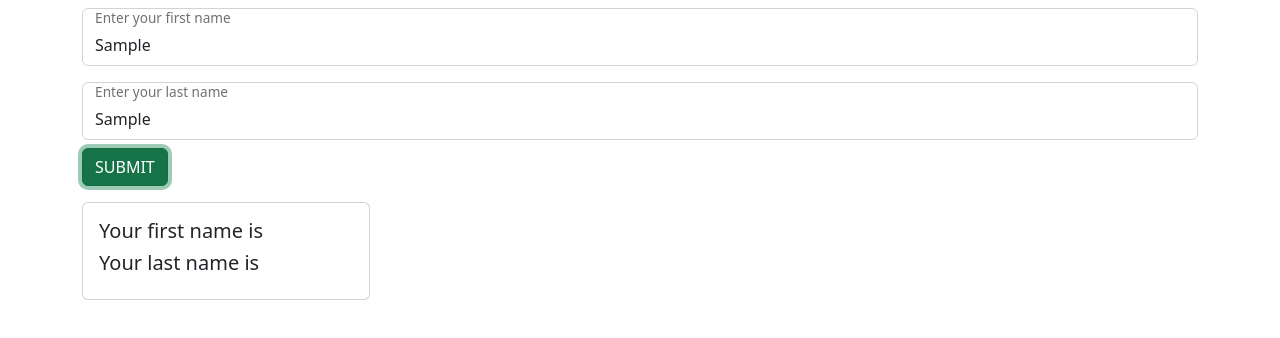
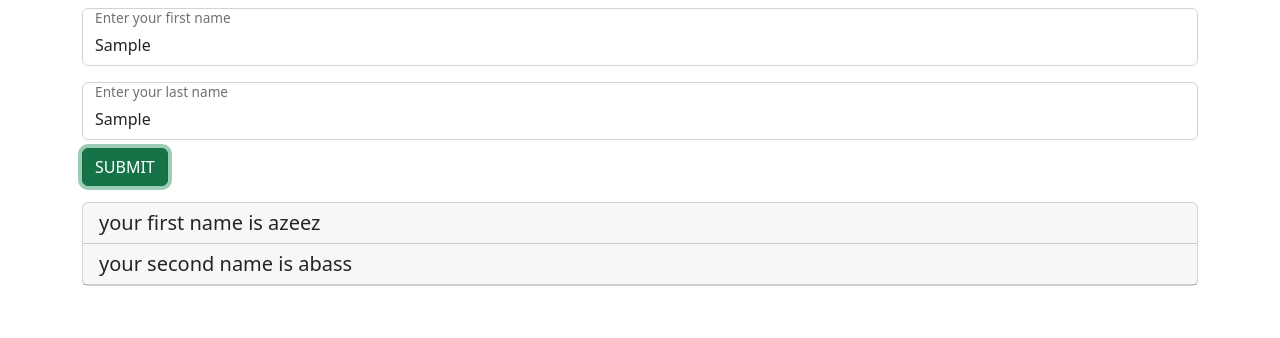
Before and after one commit to Abassgold/level2test, a plain HTML site: page index.html in a window 1280 px wide. Both pictures are taken after typing "Sample", "Sample" into the empty fields and a click on the button "SUBMIT". Drawn offline with Linux system fonts and the light colour scheme.

Commit message:
second commit

```diff
--- a/index.html
+++ b/index.html
@@ -11,45 +11,41 @@
 <body>
     <div class="container">
         <div class="py-2 form-floating">
-            <input type="text" id="firstName" class=" form-control" placeholder="Enter">
+            <input type="text" id="input1" class=" form-control" placeholder="Enter">
             <label for="" class=" form-label">Enter your first name</label>
         </div>
         <div class="py-2 form-floating">
-            <input type="text" id="lastName" class=" form-control" placeholder="enter">
+            <input type="text" id="input2" class=" form-control" placeholder="enter">
             <label for="" class=" form-label">Enter your last name</label>
         </div>
-        <button class=" btn btn-success text-white mb-3" onclick="display()" id="submit">SUBMIT</button>
-        <div id="show"></div>
+        <button class=" btn btn-success text-white mb-3" onclick="show()" id="submit">SUBMIT</button>
+        <div id="showing"></div>
 
     </div>
 
     <script>
-        let a = document.getElementById("firstName").value;
-        let b = document.getElementById("lastName").value;
 
-        class nameTodo {
+
+        class nametodo {
             constructor(a, b) {
-                    this.firstname = a,
-                    this.lastname = b
+              this.a = a;
+              this.b = b;
             }
 
-           display () {
-            show.innerHTML = `
-            <div class="card" style="width: 18rem;">
-                <div class="card-body">
-                  <h5 class="card-title">Your first name is ${this.firstname}</h5>
-                  <h5 class="card-title">Your last name is ${this.lastname}</h5>
+            result() {
+                showing.innerHTML +=`
+              <div class="card">
+                <h5 class="card-header">your first name is ${this.a}</h5>
+                <h5 class="card-header">your second name is ${this.b}</h5>
+              </div>`
+            }
+          }
 
-                </div>
-              </div>
-              `
-        }
-    }
-        let name1 = new nameTodo(a, b)
 
-        function display() {
-            name1.display();
-        }
+          const myName = new nametodo("azeez", "abass");
+          function show(){
+            myName.result();
+          }
     </script>
 </body>
 
```
